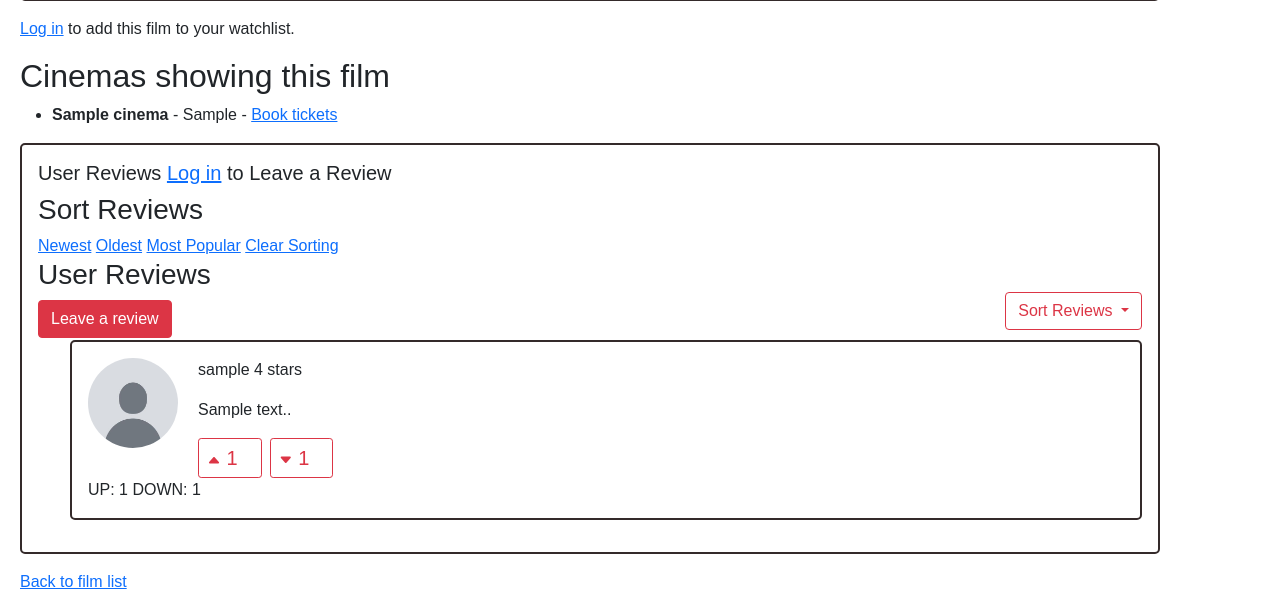
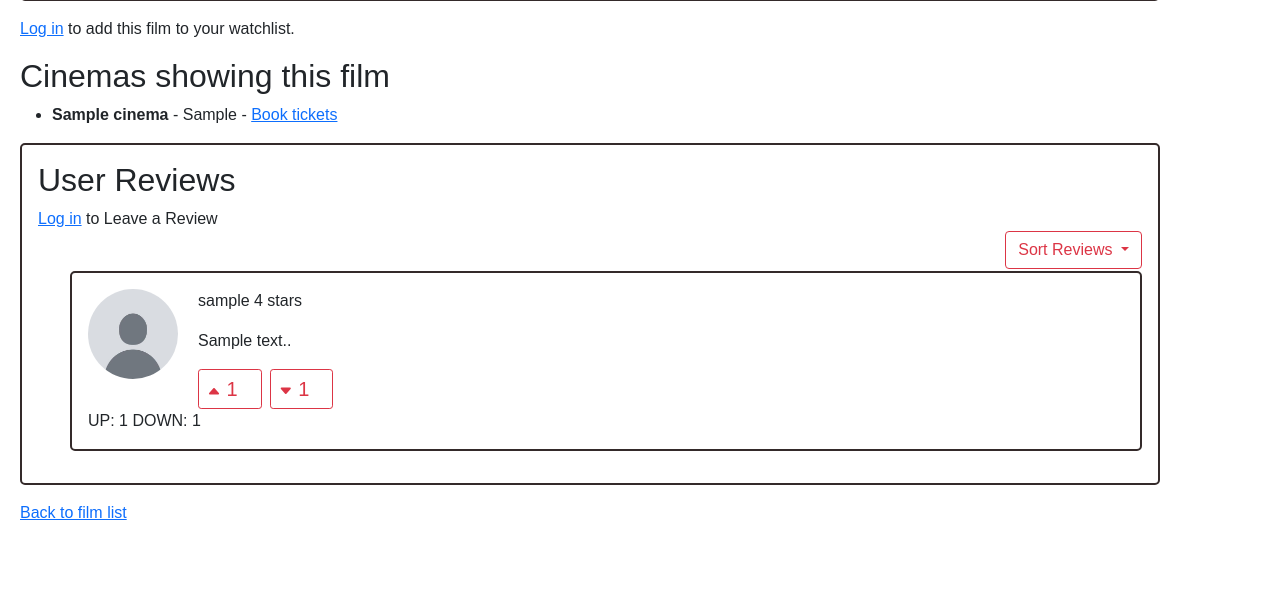
Before and after one commit to 3010468m/PopcornBucket, a Django app: page /1/ in a window 1280 px wide. Shown: the part 441-1055 px from the top of the page. After the commit the page ends 961 px from the top, so only its background shows below. Run offline with Django 3.2, Linux system fonts and the light colour scheme; tables that the repository leaves empty hold one stand-in row (values such as "Sample post"); grey boxes marked "Sample" are stand-in pictures.

Commit message:
styling tidy up

```diff
--- a/popcornbucket/views.py
+++ b/popcornbucket/views.py
@@ -108,7 +108,7 @@ def remove_from_watchlist(request, film_id):
     watchlist.films.remove(film)
     return redirect('film_detail', id=film_id)
 
-#@login_required
+@login_required
 def write_review(request, film_id):
 
     # check movie and user are valid (since they're foreign keys)
--- a/templates/popcornbucket/film_detail.html
+++ b/templates/popcornbucket/film_detail.html
@@ -16,7 +16,7 @@
             </div>
             <div class="col-12 col-sm-6 col-md-8">
                 <p>
-                    <button type="button" button class="btn btn-outline-dark">{{ film.genre.name }}</button></a>
+                    <a href="{% url 'film_list' %}?genre={{ film.genre.id }}" ><button type="button" button class="btn btn-outline-dark">{{ film.genre.name }}</button></a>
                     <div>
                         <h4><strong>Released:</strong> {{ film.release_year }}</h4>
                     </div>
@@ -60,20 +60,14 @@
 
     <div class="container">
 
-        <h5>User Reviews
+        <h2>User Reviews</h2>
         {% if request.user.is_authenticated %}
-            <a href="{% url 'write_review' film.pk %}"><button type="button" class="btn btn-danger">Leave a review</button></a>
+            <a href="{% url 'write_review' film.id %}"><button type="button" button class="btn btn-danger float-start">Leave a review</button></a>
         {% else %}
             <a href="{% url 'login' %}">Log in</a> to Leave a Review<br>
         {% endif %}
-        </h5>
 
-        <h3>Sort Reviews</h3>
-        <a href="{% url 'film_detail' film.pk %}?sort=newest">Newest</a>
-        <a href="{% url 'film_detail' film.pk %}?sort=oldest">Oldest</a>
-        <a href="{% url 'film_detail' film.pk %}?sort=most_popular">Most Popular</a>
-        <a href="{% url 'film_detail' film.pk %}">Clear Sorting</a>
-        <h3>User Reviews
+
         <!--dropdown sorting options-->
         <div class="dropdown show">
             <a class="btn btn-outline-danger dropdown-toggle float-end" href="#" role="button" id="dropdownMenuLink" data-bs-toggle="dropdown" aria-haspopup="true" aria-expanded="false">
@@ -88,9 +82,6 @@
             </div>
         </div>
         </h3>
-
-        <a href="{% url 'write_review' film.id %}"><button type="button" button class="btn btn-danger float-start">Leave a review</button></a>
-
         <br>
 
         <!-- display all reviews for film-->
```
Also changed, not shown: popcornbucket/migrations/0001_initial.py (added).
